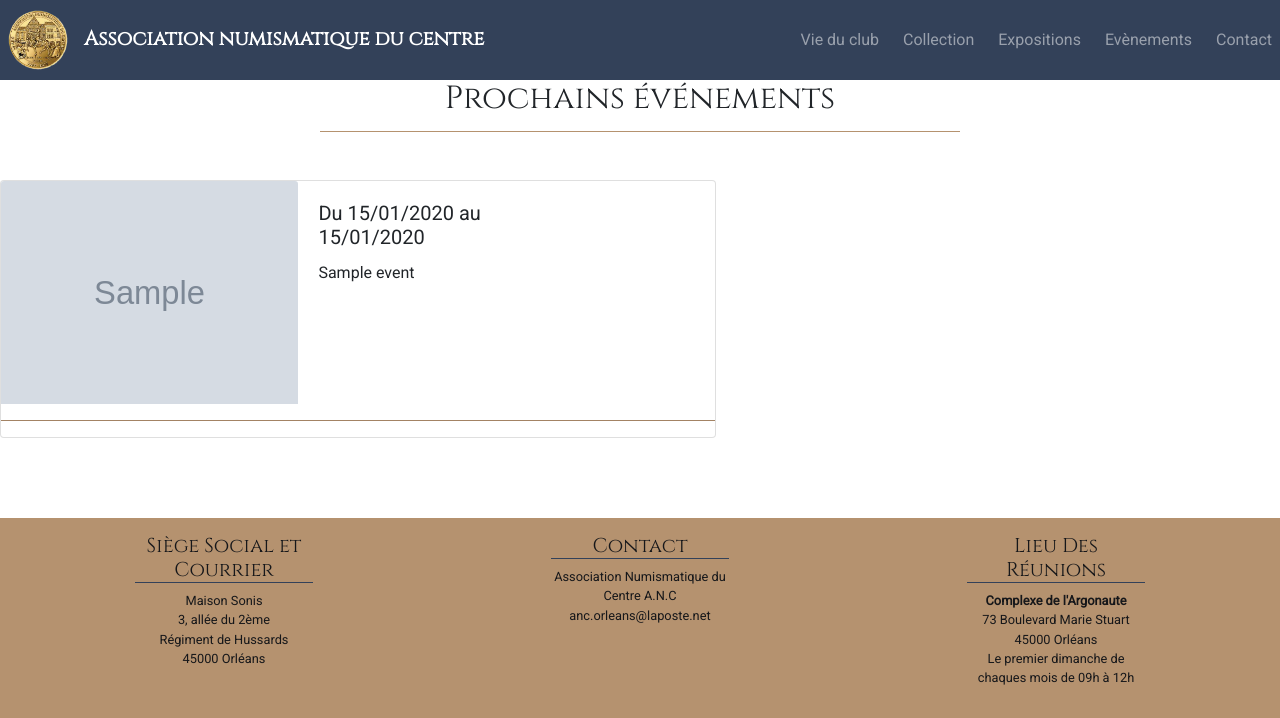
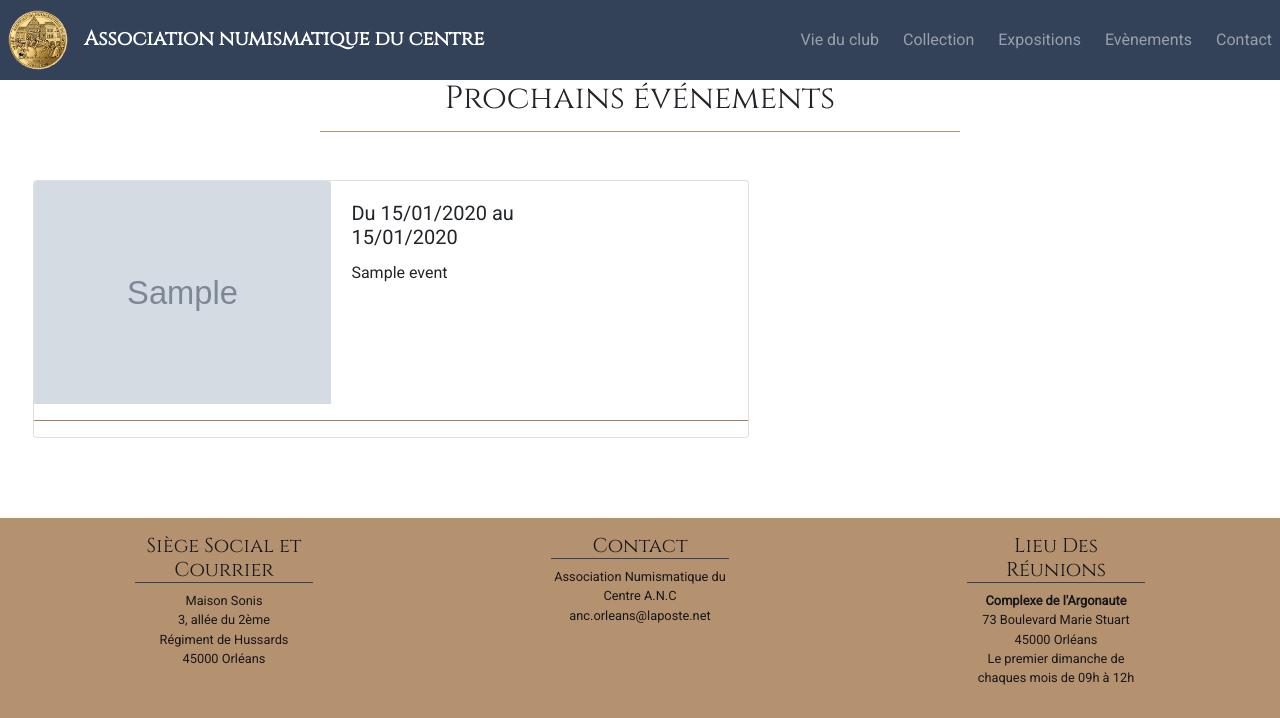
Before and after one commit to WildCodeSchool/orleans-php-2003-project-anc, a PHP site: template src/View/Event/index.html.twig in a window 1280 px wide. Shown: the top 718 px of the page. Run offline with PHP 8.4, Linux system fonts and the light colour scheme; the template is opened without the code that fills it: most values are stand-ins (such as "Sample title", 1, 10 or a date in 2020); grey boxes marked "Sample" are stand-in pictures; some libraries are stand-ins or nearby versions.

Commit message:
adjust the container

```diff
--- a/src/View/Event/index.html.twig
+++ b/src/View/Event/index.html.twig
@@ -8,7 +8,7 @@
         <div class="row container-fluid mx-10">
             <div class="card-deck mx-10">
 
-                    <div class="card mb-8">
+                    <div class="card mb-8 mx-5">
                         {% for event in events %}
                             <div class="row no-gutters">
                             <div class="col-md-5">
```
